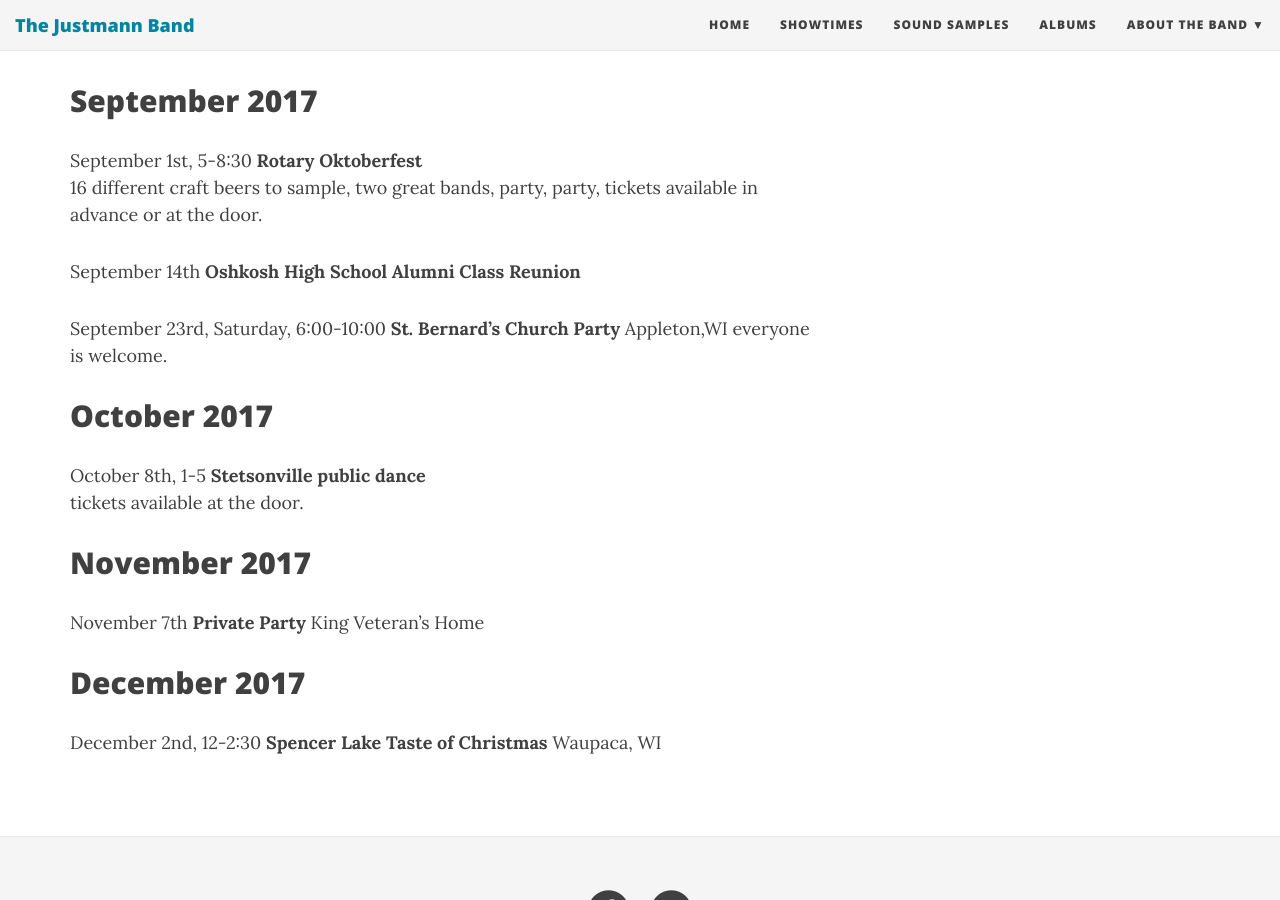
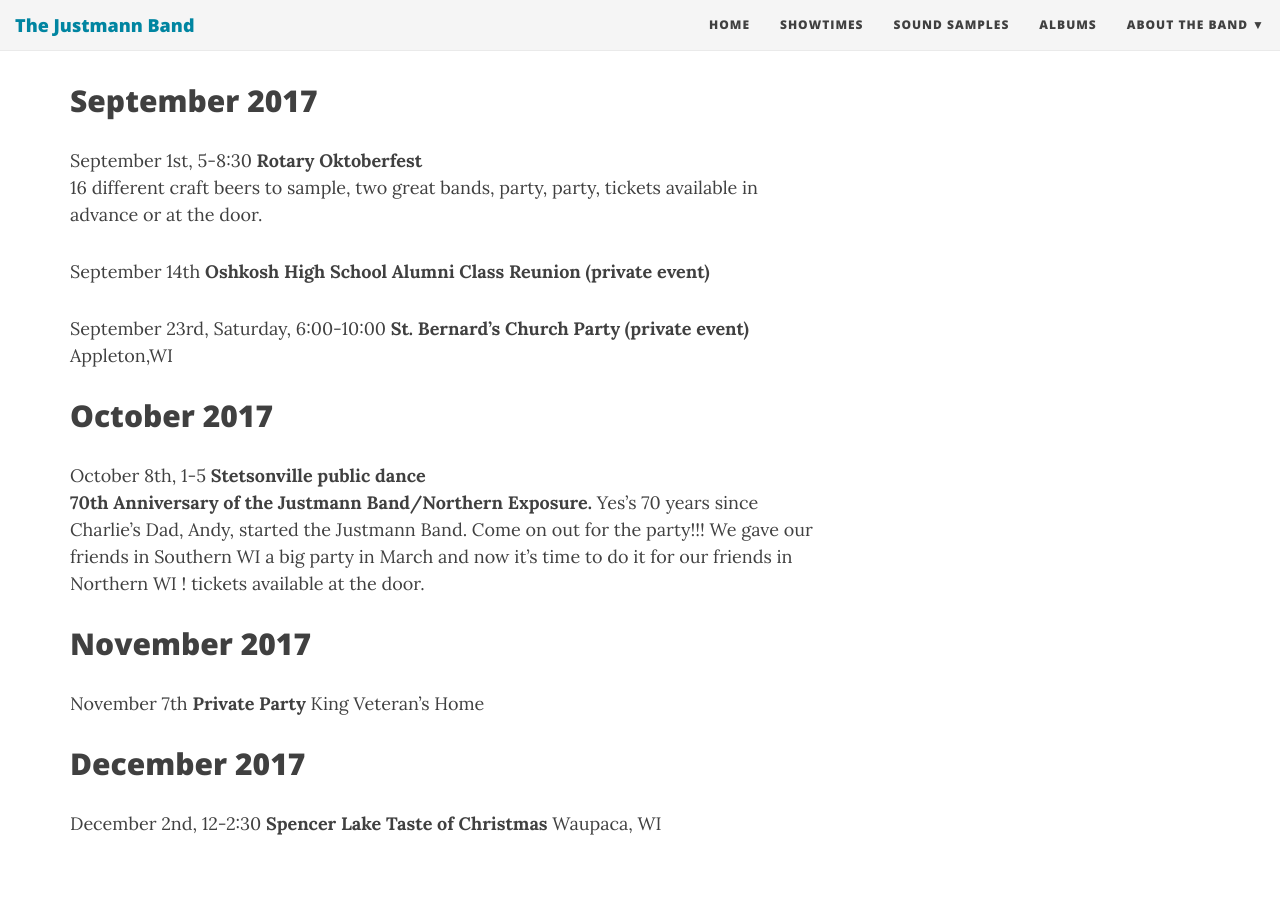
Before and after one commit to jcoenen/justmannband.com, a Jekyll site: the page built from showtimes.md, in a window 1280 px wide and 900 px high, scrolled down 1309 px. Built offline with Jekyll 4.4.1, drawn with Linux system fonts in a browser that asks for light colours; nearby versions of some CDN libraries.

Commit message:
Update showtimes.md
Updated band gigs

```diff
--- a/showtimes.md
+++ b/showtimes.md
@@ -42,15 +42,17 @@ September 1st, 5-8:30
 16 different craft beers to sample, two great bands, party, party, tickets available in advance or at the door.
 
 September 14th
-**Oshkosh High School Alumni Class Reunion**
+**Oshkosh High School Alumni Class Reunion (private event)**
 
 September 23rd, Saturday, 6:00-10:00
-**St. Bernard’s Church Party**
-Appleton,WI everyone is welcome.
+**St. Bernard’s Church Party (private event)**
+Appleton,WI
 
 ## October 2017
 October 8th, 1-5
 **Stetsonville public dance**
+**70th Anniversary of the Justmann Band/Northern Exposure.**
+Yes’s 70 years since Charlie’s Dad, Andy, started the Justmann Band. Come on out for the party!!! We gave our friends in Southern WI a big party in March and now it’s time to do it for our friends in Northern WI !
 tickets available at the door.
 
 ## November 2017
```
